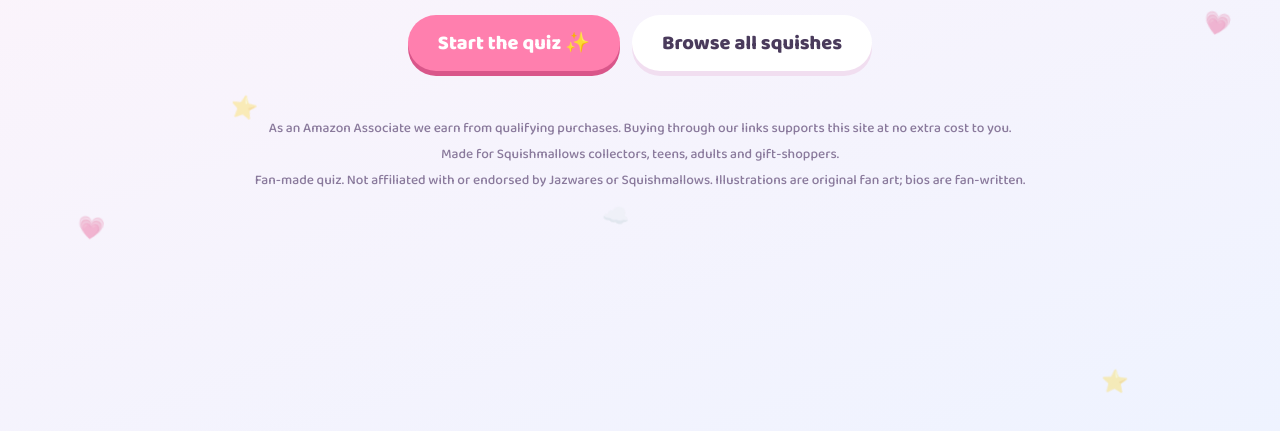
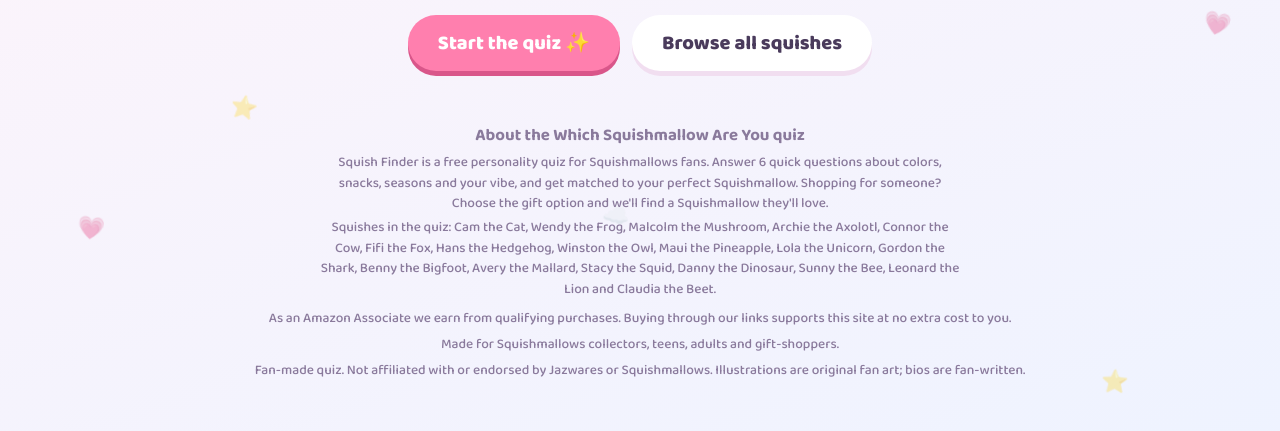
Before and after one commit to jchuanico/lucasmarble, a plain HTML site: page squish/index.html in a window 1280 px wide. Shown: the part 337-768 px from the top of the page. Drawn offline with Linux system fonts and the light colour scheme.

Commit message:
Update index.html

```diff
--- a/squish/index.html
+++ b/squish/index.html
@@ -3,8 +3,18 @@
 <head>
 <meta charset="utf-8">
 <meta name="viewport" content="width=device-width, initial-scale=1">
-<title>Squish Finder</title>
-<meta name="description" content="A 6-question quiz for Squishmallows collectors and gift-shoppers: find the perfect Squishmallow for you or someone you love.">
+<title>Which Squishmallow Are You? Free 6-Question Quiz | Squish Finder</title>
+<meta name="description" content="Which Squishmallow are you? Take a free 6-question personality quiz to find your perfect Squishmallow match, or the perfect Squishmallow gift for someone you love. 18 squishes, cute art, live favorites poll.">
+<meta name="theme-color" content="#ff7fae">
+<meta property="og:type" content="website">
+<meta property="og:site_name" content="Squish Finder">
+<meta property="og:title" content="Which Squishmallow are you? 🧸">
+<meta property="og:description" content="Take the free 6-question quiz and find your perfect Squishmallow match, or the perfect gift.">
+<meta property="og:url" content="https://jchuanico.github.io/lucasmarble/squish/">
+<meta name="twitter:card" content="summary">
+<meta name="twitter:title" content="Which Squishmallow are you? 🧸">
+<meta name="twitter:description" content="Take the free 6-question quiz and find your perfect Squishmallow match, or the perfect gift.">
+<script type="application/ld+json">{"@context":"https://schema.org","@type":"WebApplication","name":"Squish Finder","url":"https://jchuanico.github.io/lucasmarble/squish/","applicationCategory":"GameApplication","operatingSystem":"Any","description":"A free 6-question quiz that matches you, or someone you're shopping for, to a Squishmallow plush.","offers":{"@type":"Offer","price":"0","priceCurrency":"CAD"}}</script>
 <link rel="preconnect" href="https://fonts.googleapis.com">
 <link rel="preconnect" href="https://fonts.gstatic.com" crossorigin>
 <link href="https://fonts.googleapis.com/css2?family=Baloo+2:wght@500;700;800&display=swap" rel="stylesheet">
@@ -24,6 +34,11 @@
 <main id="app" aria-live="polite"></main>
 
 <footer class="foot">
+  <section class="about">
+    <h2 style="font-size:1.05rem;margin:.6em 0 .2em">About the Which Squishmallow Are You quiz</h2>
+    <p>Squish Finder is a free personality quiz for Squishmallows fans. Answer 6 quick questions about colors, snacks, seasons and your vibe, and get matched to your perfect Squishmallow. Shopping for someone? Choose the gift option and we'll find a Squishmallow they'll love.</p>
+    <p>Squishes in the quiz: Cam the Cat, Wendy the Frog, Malcolm the Mushroom, Archie the Axolotl, Connor the Cow, Fifi the Fox, Hans the Hedgehog, Winston the Owl, Maui the Pineapple, Lola the Unicorn, Gordon the Shark, Benny the Bigfoot, Avery the Mallard, Stacy the Squid, Danny the Dinosaur, Sunny the Bee, Leonard the Lion and Claudia the Beet.</p>
+  </section>
   <p id="disclosure"></p>
   <p>Made for Squishmallows collectors, teens, adults and gift-shoppers.</p>
   <p>Fan-made quiz. Not affiliated with or endorsed by Jazwares or Squishmallows. Illustrations are original fan art; bios are fan-written.</p>
```
